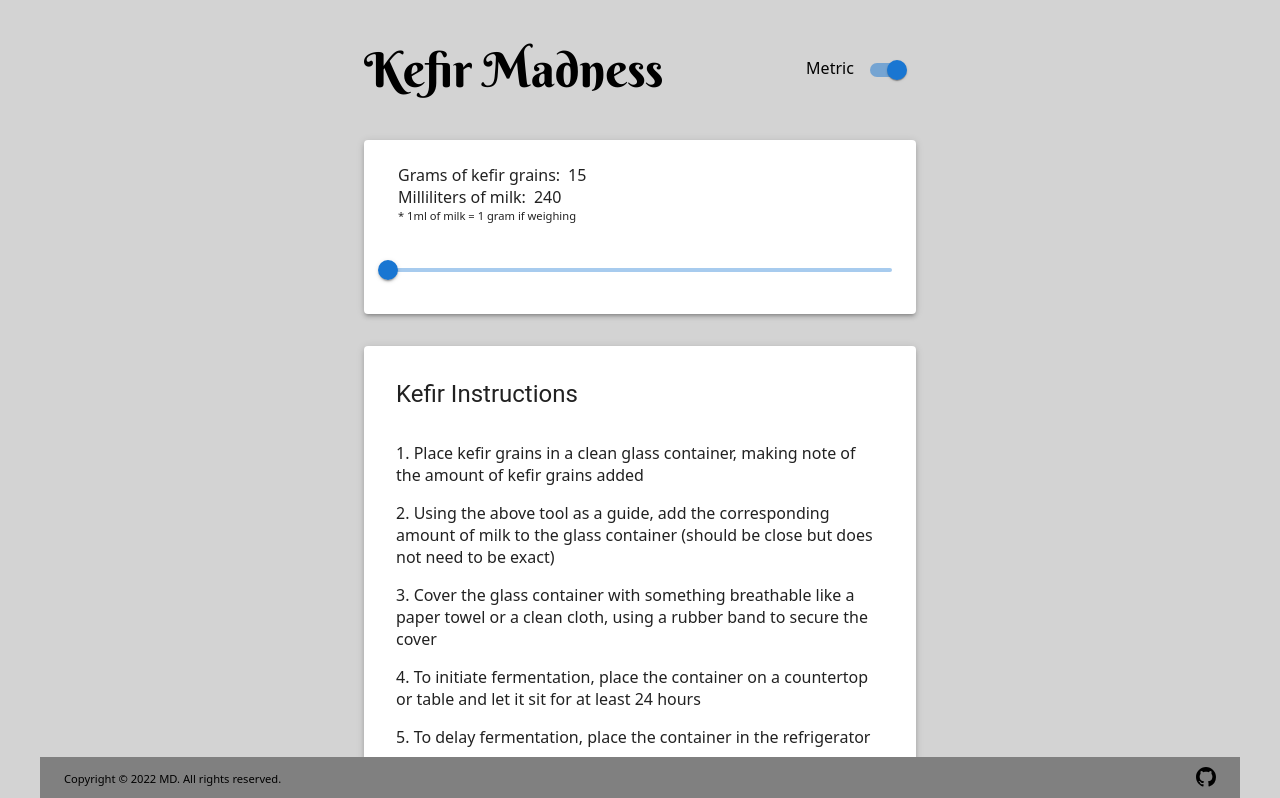
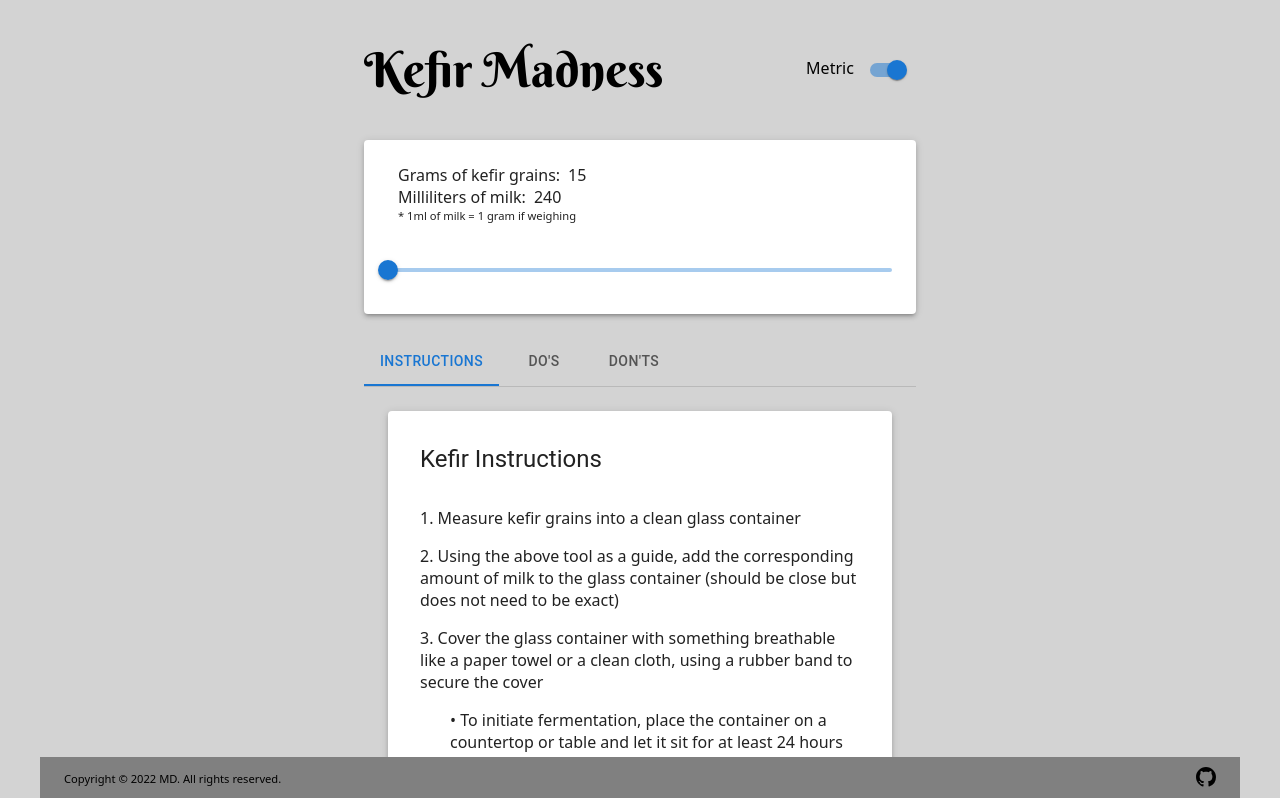
Before and after one commit to crono628/kefir_madness, a React (Vite) app: page / in a window 1280 px wide. Shown: the top 798 px of the page. Built offline with nearby package versions, Linux system fonts and the light colour scheme.

Commit message:
put kefir information into tabs

```diff
--- a/package.json
+++ b/package.json
@@ -13,11 +13,13 @@
     "@emotion/react": "^11.10.0",
     "@emotion/styled": "^11.10.0",
     "@mui/icons-material": "^5.8.4",
+    "@mui/lab": "^5.0.0-alpha.94",
     "@mui/material": "^5.10.0",
     "firebase": "^9.9.2",
     "react": "^18.2.0",
     "react-cookie": "^4.1.1",
-    "react-dom": "^18.2.0"
+    "react-dom": "^18.2.0",
+    "uuid": "^8.3.2"
   },
   "devDependencies": {
     "@types/react": "^18.0.15",
--- a/src/App.jsx
+++ b/src/App.jsx
@@ -1,12 +1,9 @@
 import { Box, Container, Switch } from '@mui/material';
 import React, { useState } from 'react';
 import Footer from './components/Footer';
-import KefirInfo from './components/KefirInfo';
 import KefirMath from './components/KefirMath';
-import { kefirInstructions } from './components/kefir-info/kefirInstructions';
-import { kefirDo } from './components/kefir-info/kefirDo';
-import { kefirDont } from './components/kefir-info/kefirDont';
 import Scroll from './components/Scroll';
+import InfoTabs from './components/InfoTabs';
 
 const App = () => {
   const [metric, setMetric] = useState(true);
@@ -38,19 +35,13 @@ const App = () => {
           <Box sx={{ fontSize: '3rem' }} className="title">
             Kefir Madness
           </Box>
-          <div>
+          <Box>
             {metric ? 'Metric' : 'Imperial'}{' '}
             <Switch checked={metric} onChange={handleMetricChange} />
-          </div>
+          </Box>
         </Box>
         <KefirMath metric={metric} />
-        <KefirInfo
-          title={'Kefir Instructions'}
-          list={kefirInstructions}
-          ordered={true}
-        />
-        <KefirInfo title={'Kefir DO'} list={kefirDo} />
-        <KefirInfo title={"Kefir DON'T"} list={kefirDont} />
+        <InfoTabs />
       </Container>
       <Box mt={10} sx={{ display: 'flex', justifyContent: 'center' }}>
         <Footer />
--- /dev/null
+++ b/src/components/InfoTabs.jsx
@@ -0,0 +1,46 @@
+import { TabContext, TabList, TabPanel } from '@mui/lab';
+import { Box, Tab } from '@mui/material';
+import React, { useState } from 'react';
+import { kefirInstructions } from './kefir-info/kefirInstructions';
+import { kefirDo } from './kefir-info/kefirDo';
+import { kefirDont } from './kefir-info/kefirDont';
+import KefirInfo from './KefirInfo';
+
+const InfoTabs = () => {
+  const [value, setValue] = useState('1');
+
+  const handleTabs = (event, newValue) => {
+    setValue(newValue);
+  };
+
+  return (
+    <>
+      <Box mt={3}>
+        <TabContext value={value}>
+          <Box sx={{ borderBottom: 1, borderColor: 'divider' }}>
+            <TabList onChange={handleTabs} aria-label="lab API tabs example">
+              <Tab label="Instructions" value="1" />
+              <Tab label="Do's" value="2" />
+              <Tab label="Don'ts" value="3" />
+            </TabList>
+          </Box>
+          <TabPanel value="1">
+            <KefirInfo
+              title={'Kefir Instructions'}
+              list={kefirInstructions}
+              ordered={true}
+            />
+          </TabPanel>
+          <TabPanel value="2">
+            <KefirInfo title={'Kefir DO'} list={kefirDo} />
+          </TabPanel>
+          <TabPanel value="3">
+            <KefirInfo title={"Kefir DON'T"} list={kefirDont} />
+          </TabPanel>
+        </TabContext>
+      </Box>
+    </>
+  );
+};
+
+export default InfoTabs;
--- a/src/components/KefirInfo.jsx
+++ b/src/components/KefirInfo.jsx
@@ -8,20 +8,40 @@ import {
 } from '@mui/material';
 import { Box } from '@mui/system';
 import React from 'react';
+import { v4 as uuidv4 } from 'uuid';
 
 const KefirInfo = ({ title, list, ordered }) => {
   return (
-    <Box mt={4}>
+    <Box>
       <Card elevation={3}>
         <CardContent>
           <CardHeader title={title} />
           <List>
-            {list.map((item, index) => (
-              <ListItem key={index}>
-                {ordered ? `${index + 1}.` : ordered === false ? '•' : null}{' '}
-                {item}
-              </ListItem>
-            ))}
+            {list.map((item, index) => {
+              let count = list.reduce((acc, curr) => {
+                if (curr.charAt(0) === '-') {
+                  return acc + 1;
+                }
+                return acc;
+              }, 0);
+              return (
+                <ListItem
+                  sx={item.charAt(0) === '-' ? { marginLeft: '30px' } : null}
+                  key={uuidv4()}
+                >
+                  {item.charAt(0) === '-'
+                    ? '  •'
+                    : ordered
+                    ? `${
+                        index - count + 1 > 0 ? index - count + 1 : index + 1
+                      }. `
+                    : ordered === false
+                    ? '•'
+                    : null}
+                  {item.replace('-', ' ')}
+                </ListItem>
+              );
+            })}
           </List>
         </CardContent>
       </Card>
--- a/src/components/kefir-info/kefirDo.js
+++ b/src/components/kefir-info/kefirDo.js
@@ -1,6 +1,5 @@
 export const kefirDo = [
   'Use plastic or silicone tools when handling kefir and kefir grains',
-  'Fermenting kefir should have a breathable cover such as a paper towel with a rubber band',
   'Ferment and store kefir in a clean glass container',
   'Keep finished kefir sealed and in the refrigerator',
 ];
--- a/src/components/kefir-info/kefirInstructions.js
+++ b/src/components/kefir-info/kefirInstructions.js
@@ -1,10 +1,10 @@
 export const kefirInstructions = [
-  'Place kefir grains in a clean glass container, making note of the amount of kefir grains added',
+  'Measure kefir grains into a clean glass container',
   'Using the above tool as a guide, add the corresponding amount of milk to the glass container (should be close but does not need to be exact)',
   'Cover the glass container with something breathable like a paper towel or a clean cloth, using a rubber band to secure the cover',
-  'To initiate fermentation, place the container on a countertop or table and let it sit for at least 24 hours',
-  'To delay fermentation, place the container in the refrigerator',
-  'Note that refrigeration at any point of the fermentation (before, during, and after) will significantly slow the process',
+  '-To initiate fermentation, place the container on a countertop or table and let it sit for at least 24 hours',
+  '-To delay fermentation, place the container in the refrigerator',
+  '-Note that refrigeration at any point of the fermentation (before, during, and after) will significantly slow the process',
   'Once fermentation is complete, pour the contents of the glass container into a strainer over a bowl',
   'While strainer is dunked partially into the kefir in the bowl, begin stirring to help clean the grains',
   "Raise the strainer above the bowl and continue stirring until the grains don't release any more liquid",
```
Also changed, not shown: 1 other file (tests, documents, lock files or other folders).
